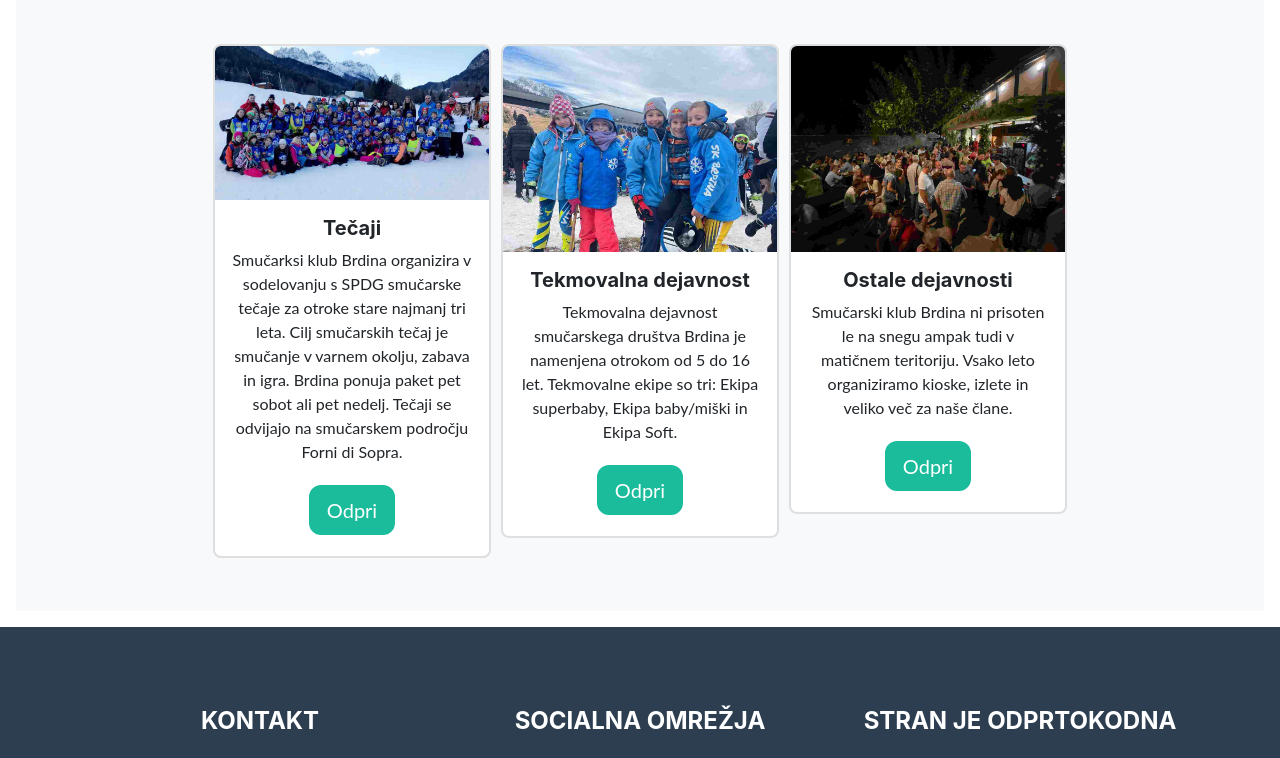
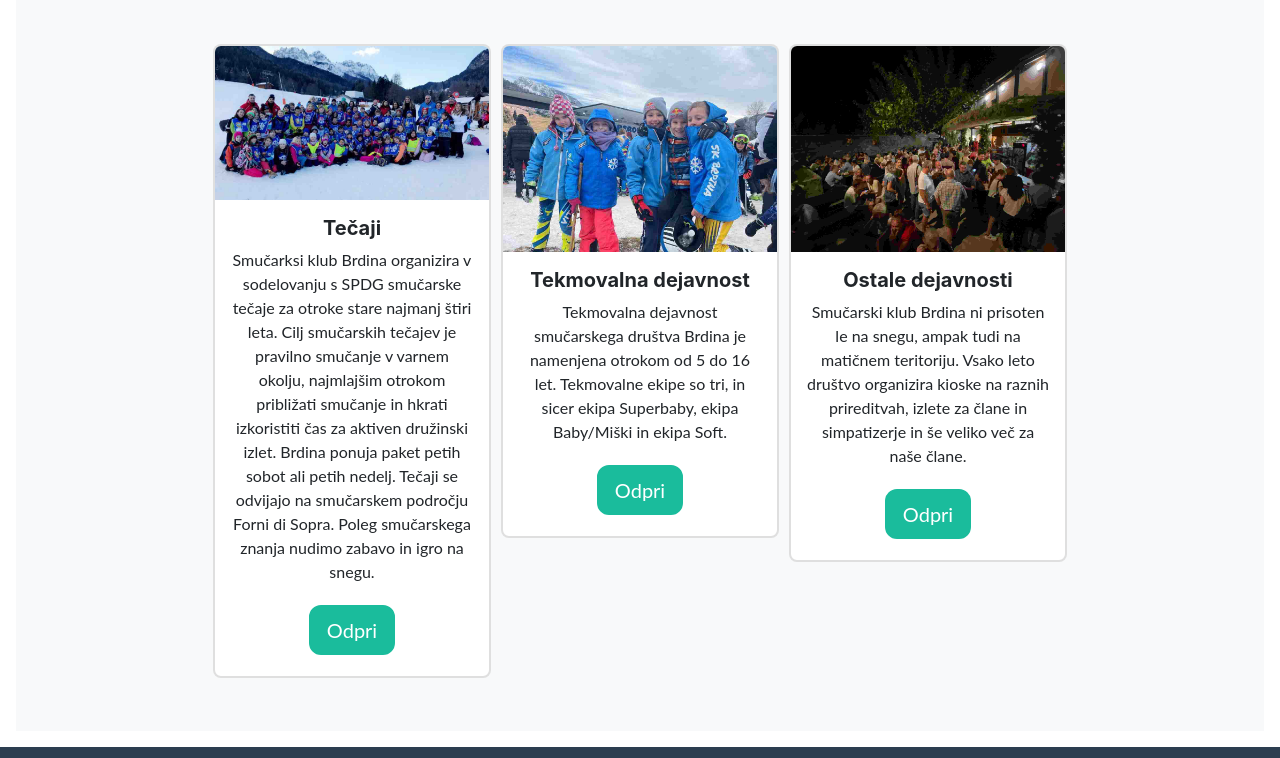
Before and after one commit to KalcMatej99/SKBrdina, an Angular app: page / in a window 1280 px wide. Shown: the part 519-1277 px from the top of the page. Built offline with nearby package versions, Linux system fonts and the light colour scheme.

Commit message:
Added text corrections

```diff
--- a/src/app/skupno/komponente/dejavnosti/dejavnosti.component.ts
+++ b/src/app/skupno/komponente/dejavnosti/dejavnosti.component.ts
@@ -11,20 +11,19 @@ export class DejavnostiComponent {
     public userStoritev: UserService,
   ) {}
 
-  description = ["Smučarski klub Brdina ni prisoten le na snegu ampak tudi v matičnem teritoriju. Vsako leto organiziramo \
-  kioske, izlete in veliko več za naše člane.", "Lo Sci Club Brdina non è presente solo sulla neve ma anche sul territorio di casa. Ogni anno organizziamo chioschi, escursioni e molto altro per i nostri soci."]
+  description = ["Smučarski klub Brdina ni prisoten le na snegu, ampak tudi na matičnem teritoriju. Vsako leto društvo organizira kioske na raznih prireditvah, izlete za člane in simpatizerje in še veliko več za naše člane.", "Lo Sci Club Brdina non è presente solo sulla neve ma anche sul territorio di casa. Ogni anno organizziamo chioschi, escursioni e molto altro per i nostri soci."]
 
   dejavnosti: any[] = [{
     "image": "./../../../../assets/pust.jpg",
     "title": ["Kraški pust", "Carnevale carsico"],
-    "description": ["Že nešteto let organiziramo kiosk za kraški pust.", "Da innumerevoli anni organizziamo un chiosco per il carnevale carsico."]
+    "description": ["Že nešteto let sodelujemo s samostojnim kioskom v borjaču Prosvetnega doma, kjer ponujamo  zelje, klobase in joto, ki jih okusno pripravijo odbornice našega društva.", "Da innumerevoli anni organizziamo un chiosco per il carnevale carsico."]
   }, {
     "image": "./../../../../assets/kraska_ohcet.jpg",
     "title": ["Kraška Ohcet", "Nozze carsiche"],
-    "description": ["Ob vsaki izvedbi kraške ohceti organiziramo kiosk v Repnu, ki je odprt čez celo izvajanje Kraške Ohceti. Naše goste postrežimo s bogato ponudbo kraških tradicionalih pijač in jedač.", "Per ogni edizione delle nozze carsiche organizziamo un chiosco a Rupingrande, che è aperto durante tutta la realizzazione delle nozze carsiche. I nostri ospiti sono serviti con una vasta gamma di bevande e cibi tradizionali carsici."]
+    "description": ["Ob vsaki izvedbi Kraške ohceti organiziramo kiosk v Repnu, ki je odprt čez celo izvajanje Kraške ohceti. Naše goste postrežemo z bogato ponudbo tradicionalih kraških pijač in jedač.", "Per ogni edizione delle nozze carsiche organizziamo un chiosco a Rupingrande, che è aperto durante tutta la realizzazione delle nozze carsiche. I nostri ospiti sono serviti con una vasta gamma di bevande e cibi tradizionali carsici."]
   }, {
     "image": "./../../../../assets/barkolana.jpg",
     "title": ["Barkolana", "Barcolana"],
-    "description": ["Na Opčinah pri Obelisku organiziramo kiosk.", "All'obelisco di Opicina organizziamo un chiosco."]
+    "description": ["Na trgu pred obeliskom na Opčinah je ob priložnosti Barkolane postavljen kiost z gastronomskimi specialitetami.", "All'obelisco di Opicina organizziamo un chiosco."]
   }];
 }
--- a/src/app/skupno/komponente/glavna/glavna.component.ts
+++ b/src/app/skupno/komponente/glavna/glavna.component.ts
@@ -15,15 +15,15 @@ export class GlavnaComponent {
   title = ["Smučaj z Brdino!", "Scia con il Brdina!"]
   title_buttons = [["Tečaji", "Tekmovalna dejavnost"], ["Corsi", "Agonismo"]]
 
-  descriptionTecaji = ['Smučarksi klub Brdina organizira v sodelovanju s SPDG smučarske tečaje za  otroke stare najmanj tri leta. \
-      Cilj smučarskih tečaj je smučanje v varnem okolju, zabava in igra. Brdina ponuja paket pet sobot ali pet nedelj. Tečaji se \
-      odvijajo na smučarskem področju Forni di Sopra.', "Lo sci club Brdina organizza corsi di sci per bambini di almeno tre anni in collaborazione con SPDG. L'obiettivo del corso di sci è sciare in un ambiente sicuro, divertirsi e giocare. Brdina offre un pacchetto di cinque sabati o cinque domeniche. I corsi si svolgono nel comprensorio sciistico di Forni di Sopra."];
+  descriptionTecaji = ['Smučarksi klub Brdina organizira v sodelovanju s SPDG smučarske tečaje za  otroke stare najmanj štiri leta. \
+  Cilj smučarskih tečajev je pravilno smučanje v varnem okolju, najmlajšim otrokom približati smučanje in hkrati izkoristiti čas za aktiven družinski izlet. \
+  Brdina ponuja paket petih sobot ali petih nedelj. Tečaji se odvijajo na smučarskem področju Forni di Sopra. Poleg smučarskega znanja nudimo zabavo in igro na snegu.', "Lo sci club Brdina organizza corsi di sci per bambini di almeno tre anni in collaborazione con SPDG. L'obiettivo del corso di sci è sciare in un ambiente sicuro, divertirsi e giocare. Brdina offre un pacchetto di cinque sabati o cinque domeniche. I corsi si svolgono nel comprensorio sciistico di Forni di Sopra."];
 
-  descriptionTekmovalna = ['Tekmovalna dejavnost smučarskega društva Brdina je namenjena otrokom od 5 do 16 let. Tekmovalne ekipe so tri: Ekipa superbaby, Ekipa baby/miški in Ekipa Soft.', "L'attività agonistica dello sci club Brdina è rivolta ai ragazzi dai 5 ai 16 anni. Le squadre agonistiche sono tre: la squadra Superbaby, la squadra Baby/Cuccioli e la squadra Soft."];
+  descriptionTekmovalna = ['Tekmovalna dejavnost smučarskega društva Brdina je namenjena otrokom od 5 do 16 let. \
+  Tekmovalne ekipe so tri, in sicer ekipa Superbaby, ekipa Baby/Miški in ekipa Soft.', "L'attività agonistica dello sci club Brdina è rivolta ai ragazzi dai 5 ai 16 anni. Le squadre agonistiche sono tre: la squadra Superbaby, la squadra Baby/Cuccioli e la squadra Soft."];
 
   cardOstaleDejavnosti = ["Ostale dejavnosti", "Altre attività"]
-  descriptionDejavnosti = ["Smučarski klub Brdina ni prisoten le na snegu ampak tudi v matičnem teritoriju. Vsako leto organiziramo \
-  kioske, izlete in veliko več za naše člane.", "Lo Sci Club Brdina non è presente solo sulla neve ma anche sul territorio di casa. Ogni anno organizziamo chiodi, tour e molto altro per i nostri soci."]
+  descriptionDejavnosti = ["Smučarski klub Brdina ni prisoten le na snegu, ampak tudi na matičnem teritoriju. Vsako leto društvo organizira kioske na raznih prireditvah, izlete za člane in simpatizerje in še veliko več za naše člane.", "Lo Sci Club Brdina non è presente solo sulla neve ma anche sul territorio di casa. Ogni anno organizziamo chiodi, tour e molto altro per i nostri soci."]
 
 
 }
--- a/src/app/skupno/komponente/tecaji/tecaji.component.ts
+++ b/src/app/skupno/komponente/tecaji/tecaji.component.ts
@@ -14,9 +14,9 @@ export class TecajiComponent implements OnInit {
 
 
   titles = ['Smučarski tečaji', "Corsi di sci"];
-  description = ['Smučarksi klub Brdina organizira v sodelovanju s SPDG smučarske tečaje za  otroke stare najmanj tri leta. \
-      Cilj smučarskih tečaj je smučanje v varnem okolju, zabava in igra. Brdina ponuja paket pet sobot ali pet nedelj. Tečaji se \
-      odvijajo na smučarskem področju Forni di Sopra.', "Lo sci club Brdina organizza corsi di sci per bambini di almeno tre anni in collaborazione con SPDG. L'obiettivo del corso di sci è sciare in un ambiente sicuro, divertirsi e giocare. Brdina offre un pacchetto di cinque sabati o cinque domeniche. I corsi si svolgono nel comprensorio sciistico di Forni di Sopra."];
+  description = ["Smučarksi klub Brdina organizira v sodelovanju s SPDG smučarske tečaje za  otroke stare najmanj štiri leta. \
+    Cilj smučarskih tečajev je pravilno smučanje v varnem okolju, najmlajšim otrokom približati smučanje in hkrati izkoristiti čas za aktiven družinski izlet. \
+    Brdina ponuja paket petih sobot ali petih nedelj. Tečaji se odvijajo na smučarskem področju Forni di Sopra. Poleg smučarskega znanja nudimo zabavo in igro na snegu.", "Lo sci club Brdina organizza corsi di sci per bambini di almeno tre anni in collaborazione con SPDG. L'obiettivo del corso di sci è sciare in un ambiente sicuro, divertirsi e giocare. Brdina offre un pacchetto di cinque sabati o cinque domeniche. I corsi si svolgono nel comprensorio sciistico di Forni di Sopra."];
 
   slikeTecaji: string[] = []
 
--- a/src/app/skupno/komponente/tekmovalna/tekmovalna.component.ts
+++ b/src/app/skupno/komponente/tekmovalna/tekmovalna.component.ts
@@ -13,16 +13,16 @@ export class TekmovalnaComponent {
 
 
   titles = ['Tekmovalna dejavnost', "Agonismo"];
-  description = ['Tekmovalna dejavnost smučarskega društva Brdina je namenjena otrokom od 5 do 16 let. Tekmovalne ekipe so tri: Ekipa superbaby, Ekipa baby/miški in Ekipa Soft.', "L'attività agonistica dello sci club Brdina è rivolta ai ragazzi dai 5 ai 16 anni. Le squadre agonistiche sono tre: la squadra Superbaby, la squadra Baby/Cuccioli e la squadra Soft."];
+  description = ['Tekmovalna dejavnost smučarskega društva Brdina je namenjena otrokom od 5 do 16 let. \
+  Tekmovalne ekipe so tri, in sicer ekipa Superbaby, ekipa Baby/Miški in ekipa Soft.', "L'attività agonistica dello sci club Brdina è rivolta ai ragazzi dai 5 ai 16 anni. Le squadre agonistiche sono tre: la squadra Superbaby, la squadra Baby/Cuccioli e la squadra Soft."];
 
-  descriptionSuperBaby = ["Ekipa superbaby vklučuje otroke stare med 5 in 7 let. Cilj ekipe je učenje\
-       tehnike smučanja in udeležba na tekme FISI in promocijske tekme.", "La squadra Superbaby comprende bambini di età tra i 5 e i 7 anni. L'obiettivo della squadra è quello di imparare la tecnica dello sci e partecipare a gare FISI e gare promozionali."];
+  descriptionSuperBaby = ["Ekipa Superbaby vključuje otroke stare med 5 in 7 letom. \
+  Cilj ekipe je učenje tehnike smučanja in udeležba na tekmah FISI in raznih promocijskih tekmah.", "La squadra Superbaby comprende bambini di età tra i 5 e i 7 anni. L'obiettivo della squadra è quello di imparare la tecnica dello sci e partecipare a gare FISI e gare promozionali."];
 
   titleBabyMiski = ["Baby/Miški", "Baby/Cuccioli"]
-  descriptionBabyMiski= ["Ekipa Baby/Miški je sestavljena iz tekmovalcev stare med 7 in 11 letom. Cilj ekipe je vrhunsko smučanje in tekmovanje.", "La squadra Baby/Cuccioli è composto da concorrenti di età compresa tra i 7 e gli 11 anni. L'obiettivo della squadra è la partecipazione di competizioni di alto livello."];
+  descriptionBabyMiski= ["Ekipa Baby/Miški sestavljajo tekmovalci stari med 7 in 11 letom. Cilj ekipe je vrhunsko smučanje in priprava na tekmovanja na raznih mednarodnih srečanjih (tekmovanjih)", "La squadra Baby/Cuccioli è composto da concorrenti di età compresa tra i 7 e gli 11 anni. L'obiettivo della squadra è la partecipazione di competizioni di alto livello."];
 
-  descriptionSoft = ["V programu Soft se bodo otroci stari od 12. leta dalje zabavali na snegu. \
-  Skupina se bo udeležila promocijskih tekem.", "Nel programma Soft, i bambini a partire dai 12 anni si divertiranno sulla neve. Il gruppo prenderà parte a gare promozionali."]
+  descriptionSoft = ["V programu Soft se bodo otroci stari od 12. leta dalje ob učenju pravilne tehnike smučanja zabavali na snegu. Skupina se bo udeležila promocijskih tekem.", "Nel programma Soft, i bambini a partire dai 12 anni si divertiranno sulla neve. Il gruppo prenderà parte a gare promozionali."]
 
 
   slikeTekmovalna: string[] = []
```
Also changed, not shown: 2 other files (tests, documents, lock files or other folders).
